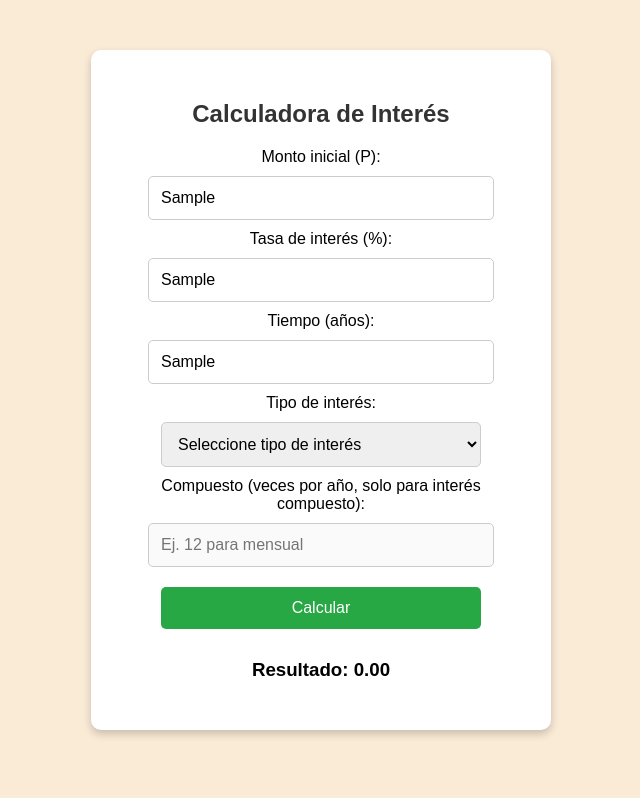
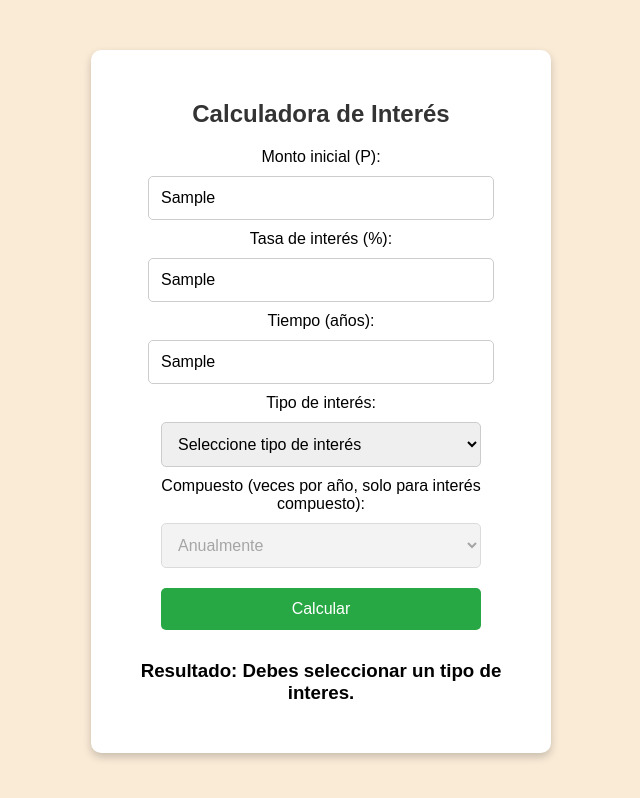
Before and after one commit to EmilioQuinonez/calculadoraIntereses, a plain HTML site: page indext.html in a window 1280 px wide. Both pictures are taken after typing "Sample", "Sample", "Sample" into the empty fields and a click on the button "Calcular". Shown: the whole page, without its empty margins (319-959 px from the left). Drawn offline with Linux system fonts and the light colour scheme.

Commit message:
correciones de veces de interes

```diff
--- a/indext.html
+++ b/indext.html
@@ -32,8 +32,15 @@
       </div>
 
       <div>
-        <label>Compuesto (veces por año, solo para interés compuesto):</label>
-        <input id="compound" placeholder="Ej. 12 para mensual" disabled />
+        <label for="compound"
+          >Compuesto (veces por año, solo para interés compuesto):</label
+        >
+        <select id="compound" disabled>
+          <option value="1">Anualmente</option>
+          <option value="2">Semestralmente</option>
+          <option value="12">Mensualmente</option>
+          <option value="365">Diariamente</option>
+        </select>
       </div>
 
       <div>
--- a/script.js
+++ b/script.js
@@ -17,11 +17,12 @@ function calcularInteres() {
 
   if (tipo === "simple") {
     A = P * (1 + r * t);
+    document.getElementById("resultado").innerText = A.toFixed(2);
   } else if (tipo === "compuesto") {
     let n = parseFloat(document.getElementById("compound").value) || 1;
     A = P * Math.pow(1 + r / n, n * t);
+    document.getElementById("resultado").innerText = A.toFixed(2);
   } else {
+    nada.innerHTML = "Debes seleccionar un tipo de interes.";
   }
-
-  document.getElementById("resultado").innerText = A.toFixed(2);
 }
```
